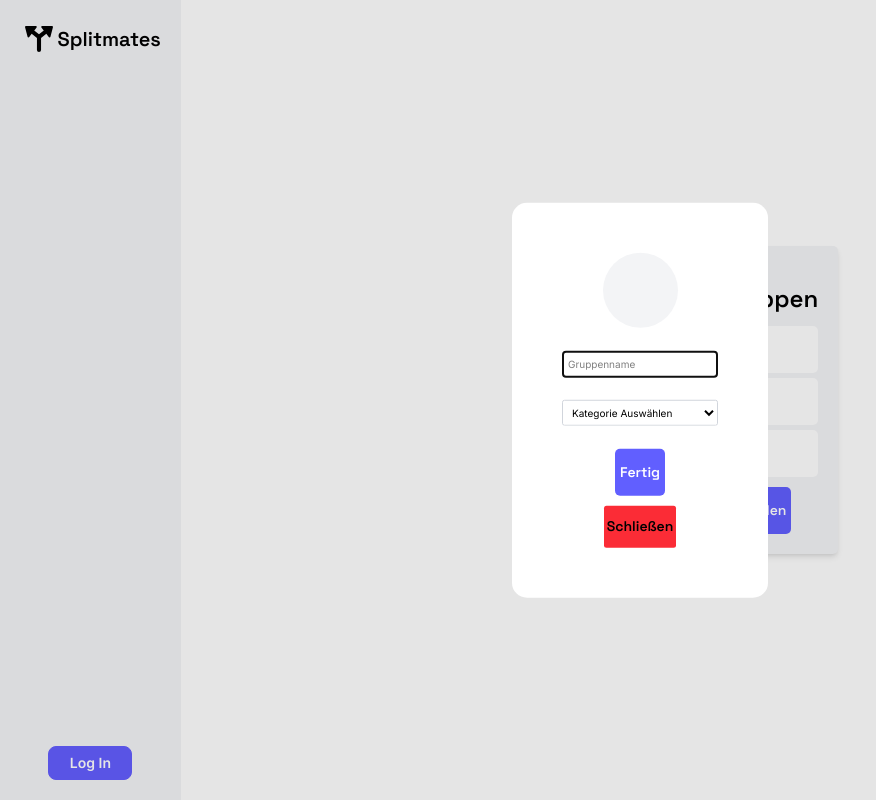
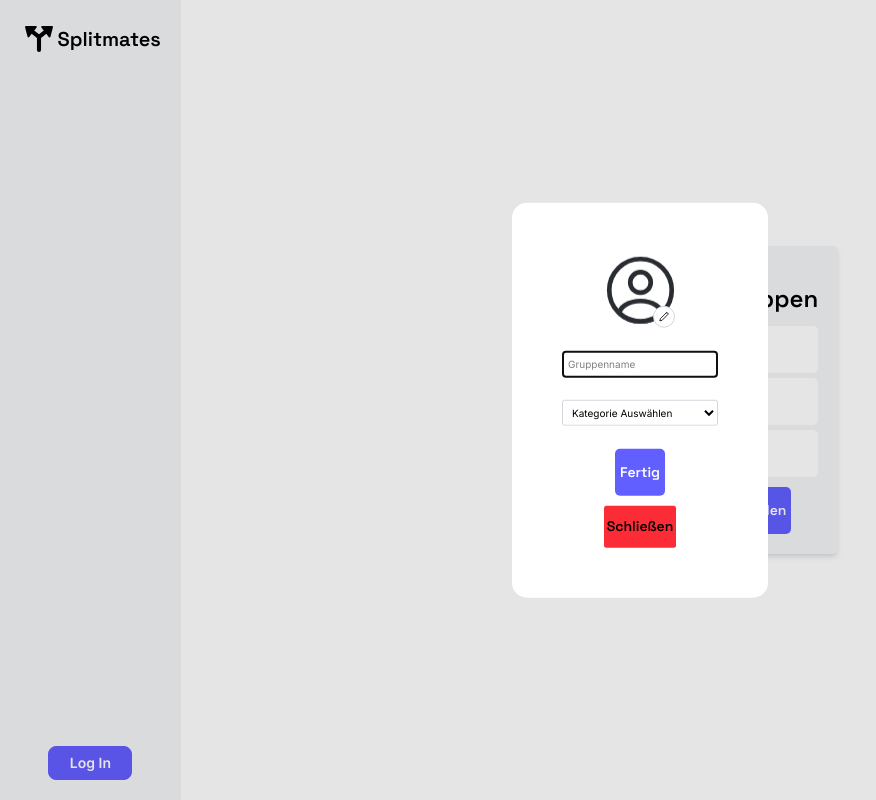
Before and after one commit to tombrt265/splitmates, a React (Vite) app: page /groups in a window 1280 px wide. Both pictures are taken after a click on the button "Gruppe erstellen". Shown: the whole page, without its empty margins (0-876 px from the left). Built offline with nearby package versions, Linux system fonts and the light colour scheme; no server answers.

Commit message:
add group picture edit functionality - no storing in database yet

```diff
--- a/src/frontend/components/groupsDialog.tsx
+++ b/src/frontend/components/groupsDialog.tsx
@@ -3,18 +3,16 @@ import { FiCheck } from "react-icons/fi";
 import { Dialog } from "../components/shared/dialog";
 import { useState } from "react";
 import { useAuth0 } from "@auth0/auth0-react";
+import { ImageUploader } from "./image-uploader";
 
 interface GroupsDialogProps {
   dialogState: boolean;
   onClose: () => void;
 }
 
-export const GroupsDialog = ({
-  dialogState,
-  onClose
-}: GroupsDialogProps) => {
+export const GroupsDialog = ({ dialogState, onClose }: GroupsDialogProps) => {
   const link = "https://example.com/splitmates";
-  const [groupSetUp , setGroupSetUp] = useState(false);
+  const [groupSetUp, setGroupSetUp] = useState(false);
   const [copySuccess, setCopySuccess] = useState(false);
   const [groupName, setGroupName] = useState("");
   const [category, setCategory] = useState("");
@@ -27,14 +25,18 @@ export const GroupsDialog = ({
     }
     setGroupSetUp(true);
     try {
-      const response = await fetch('/api/groups', {
-        method: 'POST',
-        headers: { 'Content-Type': 'application/json' },
-        body: JSON.stringify({ groupName, category, userId})
+      const response = await fetch("/api/groups", {
+        method: "POST",
+        headers: { "Content-Type": "application/json" },
+        body: JSON.stringify({ groupName, category, userId }),
       });
-      response.ok ? console.log('Group created successfully') : console.error('Failed to create group');
+      if (response.ok) {
+        console.log("Group created successfully");
+      } else {
+        console.error("Failed to create group");
+      }
     } catch (error) {
-      console.error('Error creating group:', error);
+      console.error("Error creating group:", error);
     }
   };
 
@@ -52,7 +54,7 @@ export const GroupsDialog = ({
       closeDialog={handleClose}
       className="p-20"
     >
-        <div className= "bg-gray-100 rounded-[50%] aspect-square h-30 mb-5"></div>
+      <ImageUploader />
       <input
         type="text"
         placeholder="Gruppenname"
@@ -60,11 +62,14 @@ export const GroupsDialog = ({
         value={groupName}
         onChange={(e) => setGroupName(e.target.value)}
       />
-        <select className="border border-gray-300 rounded p-2 w-full mt-4 mb-5"
+      <select
+        className="border border-gray-300 rounded p-2 w-full mt-4 mb-5"
         value={category}
         onChange={(e) => setCategory(e.target.value)}
       >
-          <option value="" disabled selected>Kategorie Auswählen</option>
+        <option value="" disabled selected>
+          Kategorie Auswählen
+        </option>
         <option value="Essen">Essen</option>
         <option value="Reisen">Reisen</option>
         <option value="Wohnen">Wohnen</option>
@@ -73,18 +78,37 @@ export const GroupsDialog = ({
       </select>
       {groupSetUp ? (
         <div className="flex flex-col items-center">
-            <p className="mb-4 text-center">Teile den Link unten, um Mitglieder einzuladen:</p>
-            <div className="bg-white p-2 rounded w-full text-center break-all">{link}
-              <button onClick={() => {navigator.clipboard.writeText(link); setCopySuccess(true)}} className="ml-2">
-                {copySuccess ? <FiCheck /> :
-                <FiCopy />}
+          <p className="mb-4 text-center">
+            Teile den Link unten, um Mitglieder einzuladen:
+          </p>
+          <div className="bg-white p-2 rounded w-full text-center break-all">
+            {link}
+            <button
+              onClick={() => {
+                navigator.clipboard.writeText(link);
+                setCopySuccess(true);
+              }}
+              className="ml-2"
+            >
+              {copySuccess ? <FiCheck /> : <FiCopy />}
             </button>
           </div>
-            <button onClick={() => console.log("\"" + groupName + "\"" + " einsehen mit Kategorie: " + category)} className="bg-indigo-500 rounded-lg p-2 mt-4">
+          <button
+            onClick={() =>
+              console.log(
+                '"' + groupName + '"' + " einsehen mit Kategorie: " + category
+              )
+            }
+            className="bg-indigo-500 rounded-lg p-2 mt-4"
+          >
             <h6 className="text-white!">Gruppe Einsehen</h6>
           </button>
-          </div> ) : (
-        <button onClick={() => handleGroupCreation()} className="bg-indigo-500 rounded-lg p-2 mt-4">
+        </div>
+      ) : (
+        <button
+          onClick={() => handleGroupCreation()}
+          className="bg-indigo-500 rounded-lg p-2 mt-4"
+        >
           <h6 className="text-white!">Fertig</h6>
         </button>
       )}
@@ -94,7 +118,6 @@ export const GroupsDialog = ({
       >
         <h6>Schließen</h6>
       </button>
-
     </Dialog>
-  )
-}
+  );
+};
--- /dev/null
+++ b/src/frontend/components/image-uploader.tsx
@@ -0,0 +1,35 @@
+import { useState } from "react";
+import { FiEdit2 } from "react-icons/fi";
+
+export const ImageUploader = () => {
+  const defaultAvatar = "/icon-profile.svg";
+  const [avatarUrl, setAvatarUrl] = useState<string>(defaultAvatar);
+
+  return (
+    <div>
+      <div
+        className="rounded-full aspect-square h-30 mb-5 bg-cover bg-center"
+        style={{ backgroundImage: `url(${avatarUrl})` }}
+      ></div>
+      <label className="cursor-pointer absolute -mt-14 ml-20 p-2 bg-white border border-gray-300 rounded-full hover:bg-gray-100">
+        <FiEdit2 />
+        <input
+          type="file"
+          accept="image/*"
+          className="hidden"
+          onChange={(e) => {
+            const file = e.target.files?.[0];
+            if (file) {
+              const reader = new FileReader();
+              reader.onloadend = () => {
+                setAvatarUrl(reader.result as string);
+              };
+              reader.readAsDataURL(file);
+              console.log(avatarUrl);
+            }
+          }}
+        />
+      </label>
+    </div>
+  );
+};
--- a/src/frontend/components/shared/dialog.tsx
+++ b/src/frontend/components/shared/dialog.tsx
@@ -29,7 +29,11 @@ export const Dialog = ({
     <dialog
       ref={dialogRef}
       onCancel={closeDialog}
-      className={"z-400 fixed left-1/2 top-1/2 transform -translate-x-1/2 -translate-y-1/2 flex items-center flex-col justify-center bg-opacity-50 rounded-3xl p-4" + " " + className}
+      className={
+        "z-400 fixed left-1/2 top-1/2 transform -translate-x-1/2 -translate-y-1/2 flex items-center flex-col justify-center bg-opacity-50 rounded-3xl p-4" +
+        " " +
+        className
+      }
     >
       {children}
     </dialog>
--- a/src/frontend/pages/groups-page.tsx
+++ b/src/frontend/pages/groups-page.tsx
@@ -25,7 +25,6 @@ export const GroupsPage = () => {
     console.log("Group clicked:", group);
   };
 
-
   return (
     <PageLayout>
       <div className="flex flex-col items-center justify-center h-full">
@@ -45,7 +44,10 @@ export const GroupsPage = () => {
           </ul>
           <button
             className="bg-indigo-500 rounded-lg p-2 mt-4"
-            onClick={() => {setDialogOpen(true); console.log("Create Group clicked")}}
+            onClick={() => {
+              setDialogOpen(true);
+              console.log("Create Group clicked");
+            }}
           >
             <h6 className="text-white!">Gruppe erstellen</h6>
           </button>
```
Also changed, not shown: public/icon-profile.svg. Lines whose indentation alone changed are shown as unchanged.
